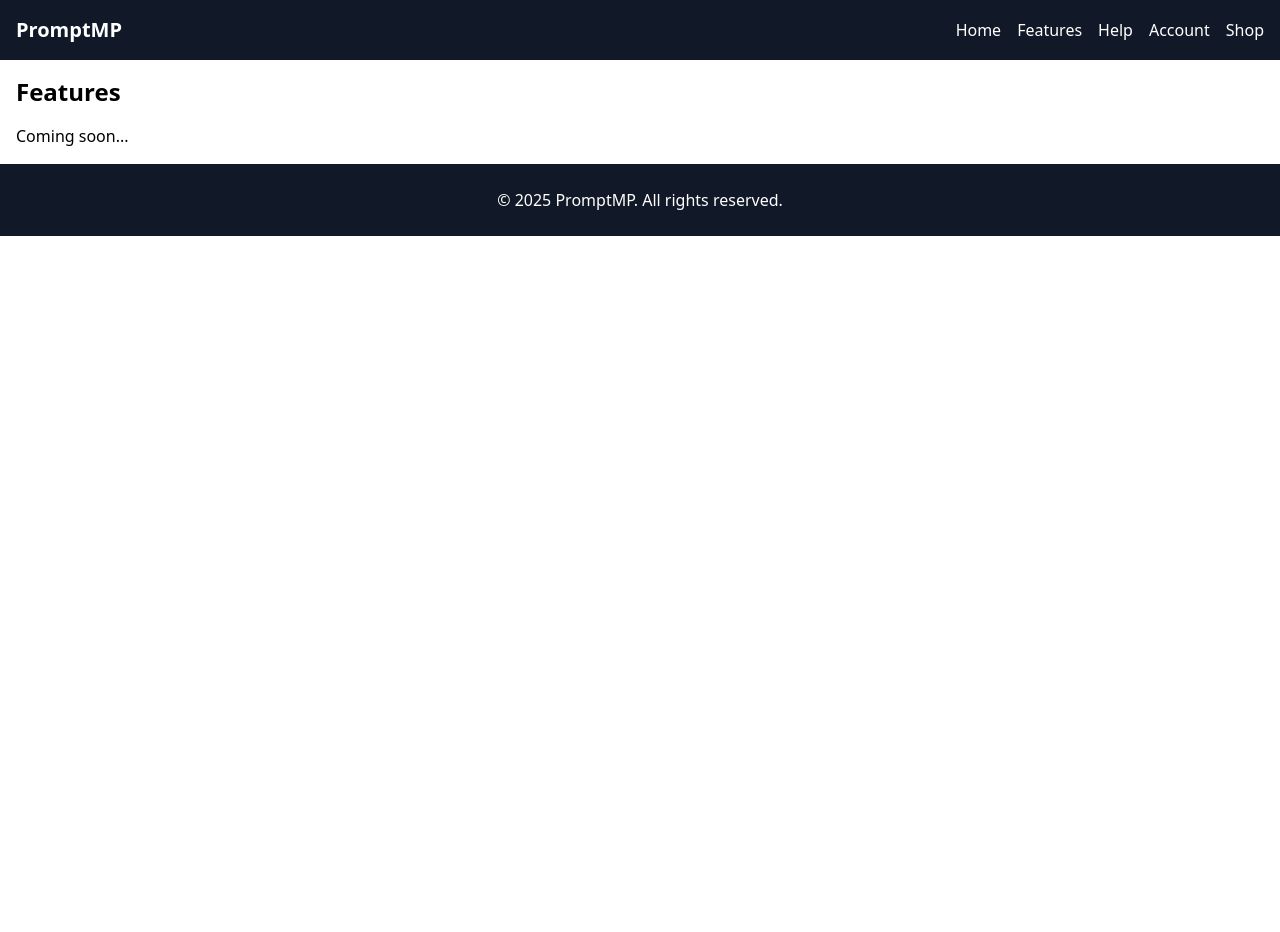
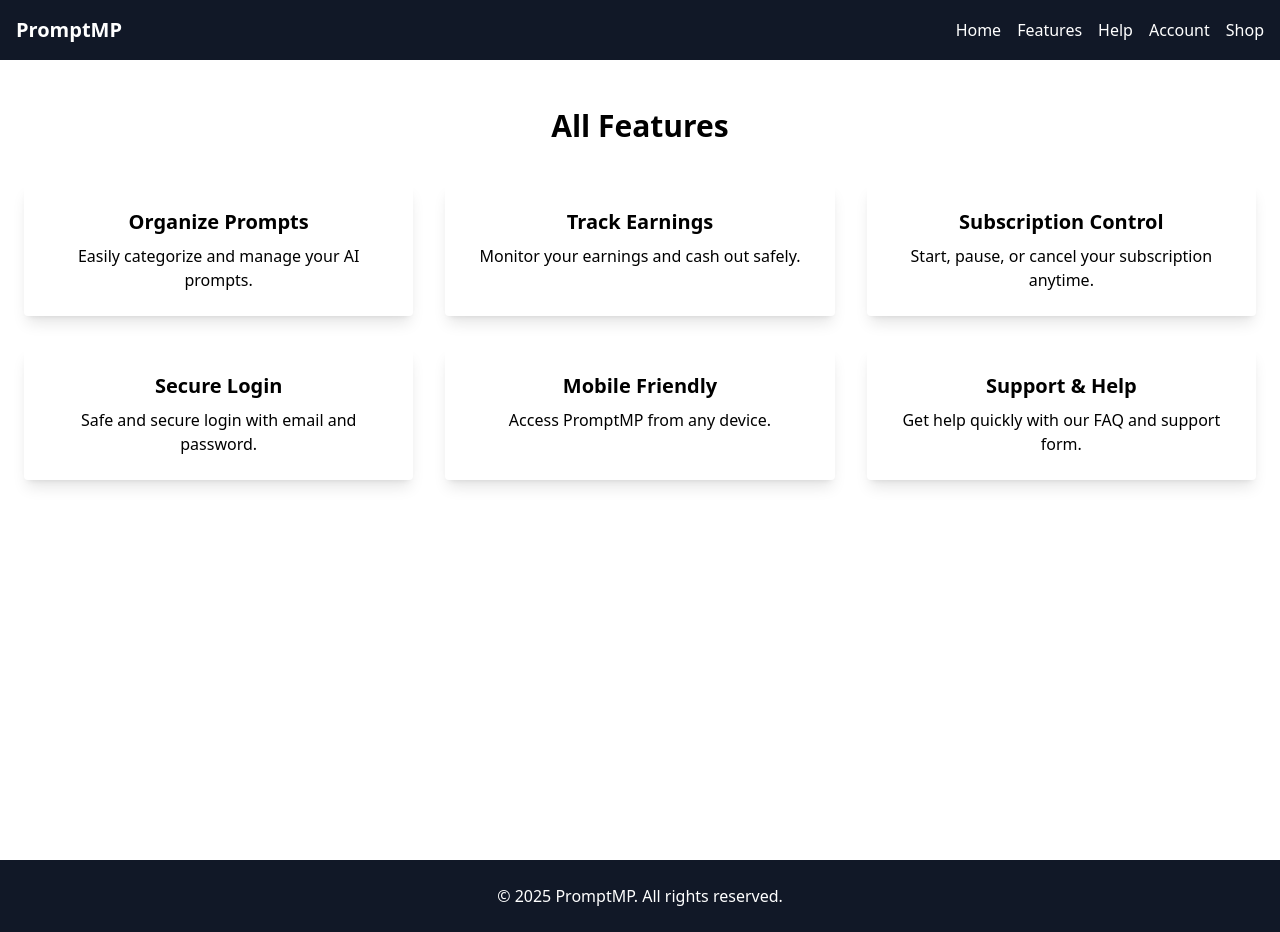
Before and after one commit to Oaric/promptmp-website, a React app: page /features in a window 1280 px wide. Before the commit the page ends 800 px from the top, so only its background shows below. Built offline with nearby package versions, Linux system fonts and the light colour scheme.

Commit message:
Update Features component structure and content
Refactor Features component to use FeatureCard and improve layout.

```diff
--- a/src/pages/Features.jsx
+++ b/src/pages/Features.jsx
@@ -1,12 +1,18 @@
-import React from "react";
+import React from 'react';
+import FeatureCard from '../components/FeatureCard';
 
-function Features() {
+export default function Features() {
   return (
-    <section className="p-4">
-      <h1 className="text-2xl font-bold mb-4">Features</h1>
-      <p>Coming soon...</p>
-    </section>
+    <div className="min-h-screen px-6 py-12">
+      <h2 className="text-3xl font-bold mb-10 text-center">All Features</h2>
+      <div className="grid grid-cols-1 md:grid-cols-2 lg:grid-cols-3 gap-8">
+        <FeatureCard title="Organize Prompts" description="Easily categorize and manage your AI prompts." />
+        <FeatureCard title="Track Earnings" description="Monitor your earnings and cash out safely." />
+        <FeatureCard title="Subscription Control" description="Start, pause, or cancel your subscription anytime." />
+        <FeatureCard title="Secure Login" description="Safe and secure login with email and password." />
+        <FeatureCard title="Mobile Friendly" description="Access PromptMP from any device." />
+        <FeatureCard title="Support & Help" description="Get help quickly with our FAQ and support form." />
+      </div>
+    </div>
   );
 }
-
-export default Features;
```
